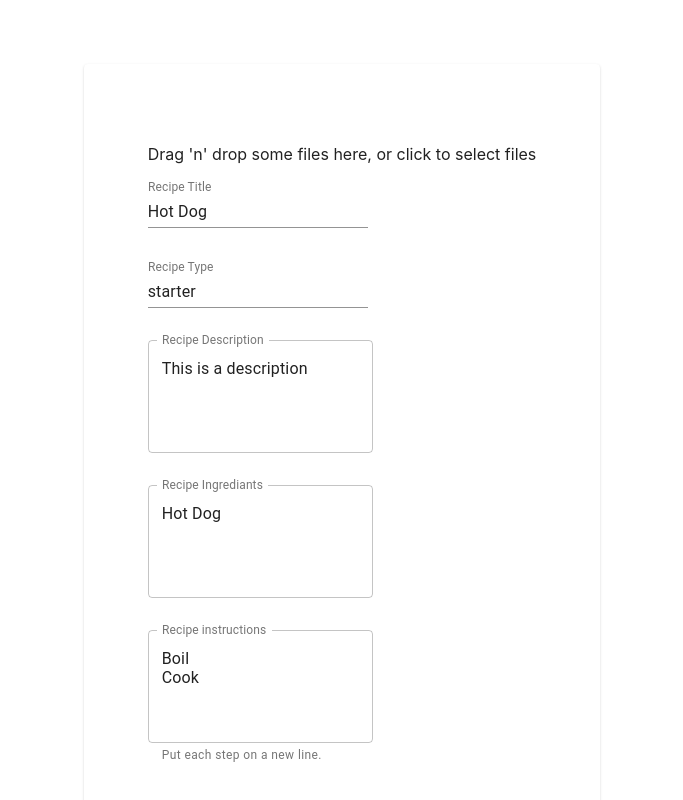
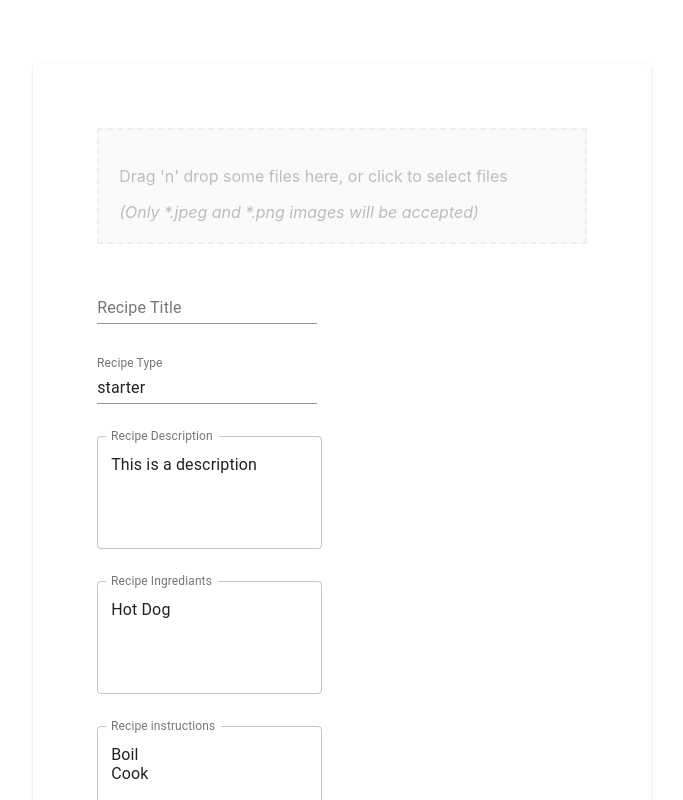
Before and after one commit to agray5/generateRecipeDoc, a React (Create React App) app: page / in a window 1280 px wide. Shown: the top 800 px of the page, without its empty margins (298-981 px from the left). Built offline with nearby package versions, Linux system fonts and the light colour scheme.

Commit message:
Add image

```diff
--- a/src/App.js
+++ b/src/App.js
@@ -9,19 +9,28 @@ class App extends Component {
 
   constructor(props) {
     super(props);
-    this.state = {values: {title: "Hot Dog", type: "starter", ing: "Hot Dog", instructions: "Boil\nCook", desc: "This is a description"}};
+    this.state = { values: { title: "", type: "starter", ing: "Hot Dog", instructions: "Boil\nCook", desc: "This is a description" } };
 
     this.handleChange.bind(this);
   }
 
-  handleChange (event) {
-    this.setState({values: {...this.state.values, [event.target.id]: event.target.value}})
+  handleChange(event) {
+    this.setState({ values: { ...this.state.values, [event.target.id]: event.target.value } })
+  }
+
+  async handleImg(files) {
+    const data = await files[0].arrayBuffer();
+    const {width, height} = await getHeightAndWidthFromDataUrl(files[0].previewUrl);
+    this.setState({ values: { ...this.state.values, img: {data: data, extension: "."+files[0].name.split('.').pop(), width: width * 0.026458, height: height * 0.026458} }})
   }
 
   render() {
     return (
       <div>
-        <RecipeForm values={this.state.values} handleChange={this.handleChange.bind(this)} />
+        <RecipeForm
+          values={this.state.values}
+          handleChange={this.handleChange.bind(this)}
+          handleImg={this.handleImg.bind(this)} />
         <p>
           <button onClick={generateDocument.bind(this, this.state.values)}>Generate CV with docx!</button>
         </p>
@@ -78,14 +87,25 @@ const onTemplateChosen = async (text, data) => {
 
 // Process recipe data from form
 const parseData = (data) => {
-  const output = JSON.parse(JSON.stringify(data));
+  const output = Object.assign({}, data);
 
   // Turn steps into an array
-  if(output.instructions) {
-    output.instructions = output.instructions.split(/\r?\n/).map(text => ({text: text}));
+  if (output.instructions) {
+    output.instructions = output.instructions.split(/\r?\n/).map(text => ({ text: text }));
   }
 
   return output;
 }
 
+const getHeightAndWidthFromDataUrl = dataURL => new Promise(resolve => {
+  const img = new Image()
+  img.onload = () => {
+    resolve({
+      height: img.height,
+      width: img.width
+    })
+  }
+  img.src = dataURL
+})
+
 export default App;
--- a/src/Components/ImageInput.js
+++ b/src/Components/ImageInput.js
@@ -1,22 +1,65 @@
-import React, {useCallback} from 'react'
-import {useDropzone} from 'react-dropzone'
+import React, { useCallback, useState } from 'react'
+import { useDropzone } from 'react-dropzone'
+import { RootRef } from '@material-ui/core'
+import { withStyles } from "@material-ui/core/styles";
+
+const styles = theme => ({
+  root: {
+    width: 445.75,
+    padding: 20,
+    borderWidth: 2,
+    borderRadius: 2,
+    borderColor: "#eeeeee",
+    borderStyle: "dashed",
+    backgroundColor: "#fafafa",
+    color: "#bdbdbd",
+    outline: "none",
+    transition: "border .24s ease-in-out",
+  },
+  imgPreview: {
+    maxWidth: "100%"
+  }
+});
 
 function MyDropzone(prop) {
-  const onDrop = useCallback(acceptedFiles => {
-    prop.resolve(acceptedFiles);
+  const [preview, setpreview] = useState([]);
+  const onDrop = useCallback(files => {
+    setpreview(Object.assign(files[0], {
+      previewUrl: URL.createObjectURL(files[0])
+    }));
+    prop.resolve(files);
   }, [])
-  const {getRootProps, getInputProps, isDragActive} = useDropzone({onDrop})
+  const { getRootProps, getInputProps, isDragActive, isDragAccept, isDragReject, acceptedFiles } = useDropzone({
+    onDrop, accept: 'image/png,image/gif,image/jpg,image/jpeg,image/svg', maxFiles: 1
+  });
+  const { ref, ...rootProps } = getRootProps();
+  const { classes } = prop;
 
   return (
-    <div {...getRootProps()}>
+    <RootRef rootRef={ref}>
+      <div {...getRootProps()} className={classes.root}>
         <input {...getInputProps()} />
         {
-        isDragActive ?
+          acceptedFiles.length ?
+            <img
+              src={preview.previewUrl}
+              alt="Recipe"
+              className={classes.imgPreview}
+            /> : (
+              isDragReject ?
+                <p>File cannot be used</p> :
+                (isDragActive ?
                   <p>Drop the files here ...</p> :
+                  <div>
                     <p>Drag 'n' drop some files here, or click to select files</p>
+                    <em>(Only *.jpeg and *.png images will be accepted)</em>
+                  </div>
+                )
+            )
         }
       </div>
+    </RootRef>
   )
 }
 
-export default MyDropzone;
+export default withStyles(styles, { withTheme: true })(MyDropzone);
--- a/src/RecipeForm/Form.js
+++ b/src/RecipeForm/Form.js
@@ -13,14 +13,10 @@ class RecipeForm extends React.Component {
 
 
   render() {
-    const { classes, handleChange, values } = this.props;
+    const { classes, handleChange, handleImg, values } = this.props;
 
-    const imageUpdload = (files) => {
-console.log(files);
-    }
     return (
       <form className={classes.root}>
-        <ImageInput resolve={imageUpdload} />
         <Grid
           container
           direction="column"
@@ -28,9 +24,12 @@ console.log(files);
           spacing={4}
         >
           <Grid item>
+            <ImageInput resolve={handleImg} />
+          </Grid>
+          <Grid item>
             <FormControl>
               <InputLabel htmlFor="title">Recipe Title</InputLabel>
-              <Input id="title" onChange={handleChange} value={values["title"]}/>
+              <Input id="title" onChange={handleChange} value={values["title"]} />
             </FormControl>
           </Grid>
           <Grid item>
```
Also changed, not shown: 1 other file (tests, documents, lock files or other folders). Lines whose indentation alone changed are shown as unchanged.
